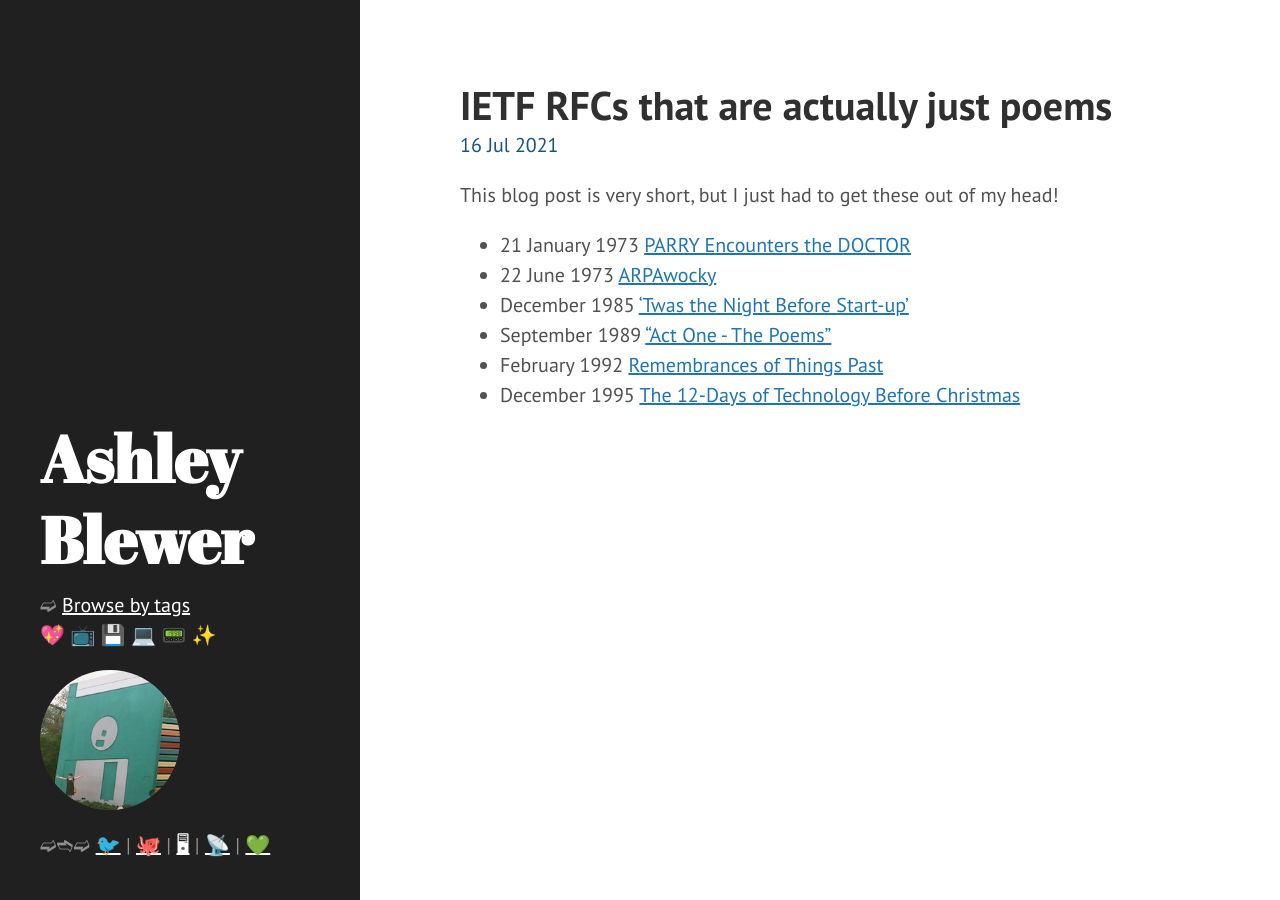
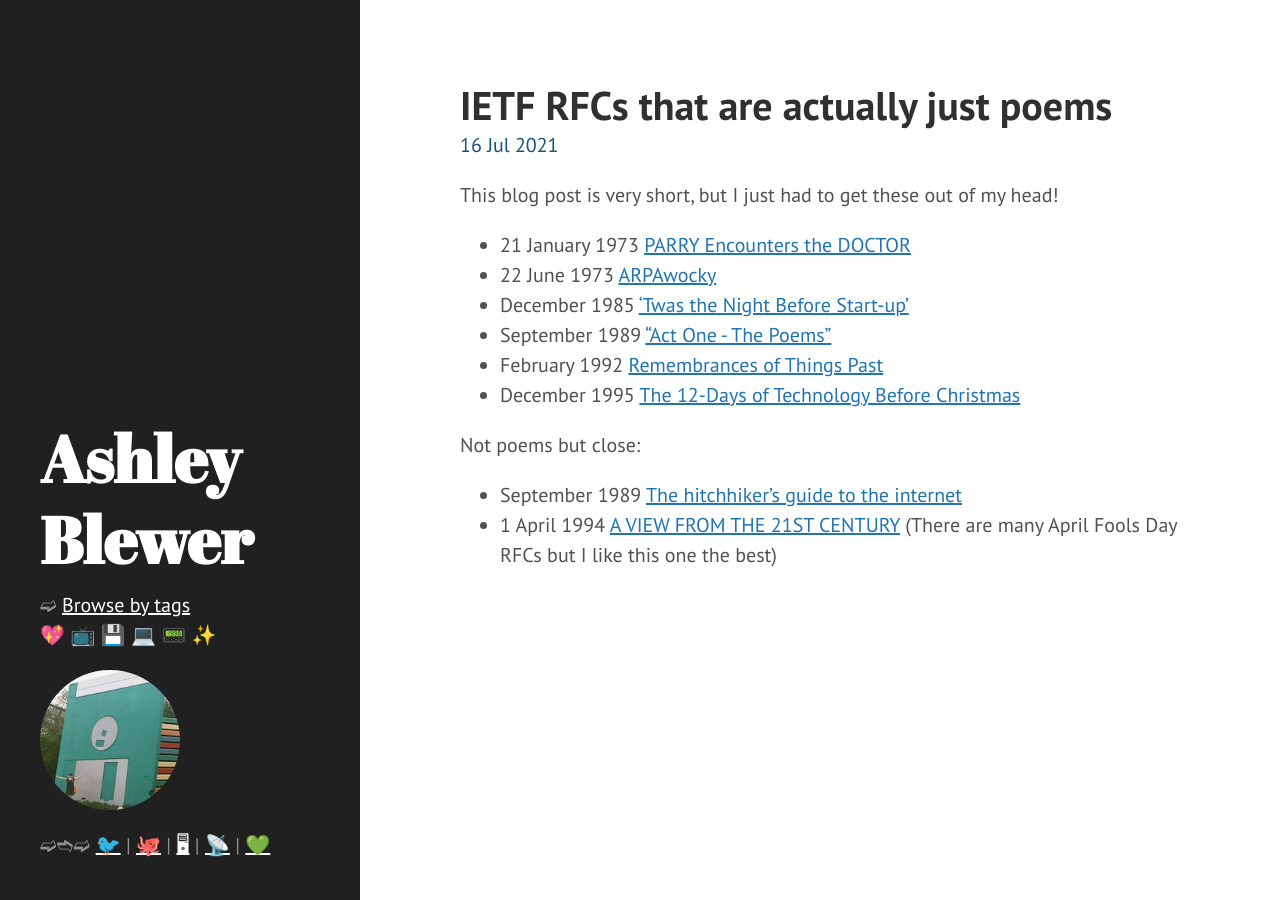
Before and after one commit to ablwr/ablwr.github.io, a Jekyll site: the page built from _posts/2021-07-16-ietf-rfcs-that-are-actually-just-poems.md, in a window 1280 px wide. Built offline with Jekyll 4.4.1, drawn with Linux system fonts in a browser that asks for light colours.

Commit message:
Add RFC poems addendum

```diff
--- a/_posts/2021-07-16-ietf-rfcs-that-are-actually-just-poems.md
+++ b/_posts/2021-07-16-ietf-rfcs-that-are-actually-just-poems.md
@@ -13,3 +13,9 @@ This blog post is very short, but I just had to get these out of my head!
 - September 1989 ["Act One - The Poems"](https://tools.ietf.org/html/rfc1121)
 - February 1992 [Remembrances of Things Past](https://tools.ietf.org/html/rfc1300)
 - December 1995 [The 12-Days of Technology Before Christmas](https://tools.ietf.org/html/rfc1882)
+
+
+Not poems but close:
+
+- September 1989  [The hitchhiker's guide to the internet](https://datatracker.ietf.org/doc/html/rfc1118)
+- 1 April 1994 [A VIEW FROM THE 21ST CENTURY](https://tools.ietf.org/html/rfc1607) (There are many April Fools Day RFCs but I like this one the best)
```
